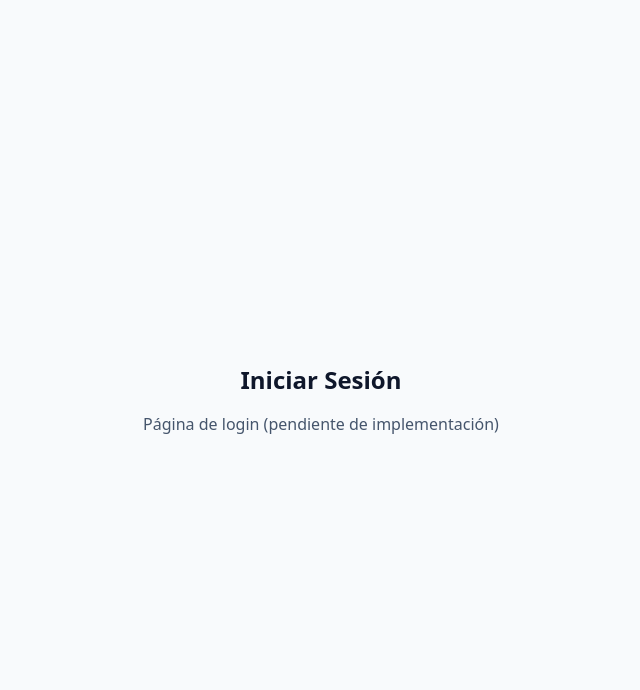
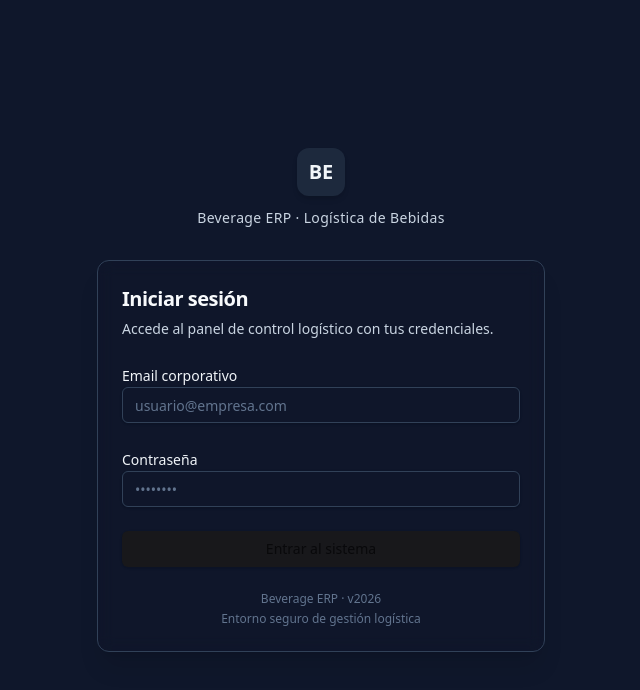
Before and after one commit to BautistaMarquez/AppWeb_Gestion, a React (Vite) app: page /login in a window 1280 px wide. Shown: the top 690 px of the page, without its empty margins (319-959 px from the left). Built offline with nearby package versions, Linux system fonts and the light colour scheme; no server answers.

Commit message:
Login funcionando

```diff
--- a/src/api/services/authService.ts
+++ b/src/api/services/authService.ts
@@ -8,7 +8,7 @@ export const authService = {
    * @returns AuthResponseDTO con token, email y rol
    */
   login: async (credentials: LoginRequestDTO): Promise<AuthResponseDTO> => {
-    const response = await api.post<AuthResponseDTO>('/api/v1/auth/login', credentials);
+    const response = await api.post<AuthResponseDTO>('/auth/login', credentials);
     return response.data;
   },
 
@@ -18,6 +18,6 @@ export const authService = {
    * @returns Promise que se resuelve cuando la operación es exitosa
    */
   changePassword: async (data: ChangePasswordRequestDTO): Promise<void> => {
-    await api.patch('/api/v1/auth/change-password', data);
+    await api.patch('/auth/change-password', data);
   },
 };
--- /dev/null
+++ b/src/pages/Login.tsx
@@ -0,0 +1,157 @@
+import { useState } from "react"
+import { useForm } from "react-hook-form"
+import { z } from "zod"
+import { zodResolver } from "@hookform/resolvers/zod"
+
+import { useAuth } from "@/hooks/useAuth"
+import type { LoginRequestDTO } from "@/types/auth"
+
+import { Card, CardHeader, CardTitle, CardDescription, CardContent, CardFooter } from "@/components/ui/card"
+import { Button } from "@/components/ui/button"
+import { Input } from "@/components/ui/input"
+import {
+  Form,
+  FormField,
+  FormItem,
+  FormLabel,
+  FormControl,
+  FormMessage,
+} from "@/components/ui/form"
+
+// Esquema de validación con Zod
+const loginSchema = z.object({
+  email: z
+    .string()
+    .min(1, "El email es obligatorio")
+    .email("Ingresa un email válido"),
+  password: z
+    .string()
+    .min(6, "La contraseña debe tener al menos 6 caracteres"),
+})
+
+type LoginFormValues = z.infer<typeof loginSchema>
+
+export default function LoginPage() {
+  const { login } = useAuth()
+  const [isLoading, setIsLoading] = useState(false)
+
+  const form = useForm<LoginFormValues>({
+    resolver: zodResolver(loginSchema),
+    defaultValues: {
+      email: "",
+      password: "",
+    },
+    mode: "onSubmit",
+  })
+
+  const onSubmit = async (values: LoginFormValues) => {
+    setIsLoading(true)
+    try {
+      // Adaptamos el tipo local al DTO esperado por el backend
+      const payload: LoginRequestDTO = {
+        email: values.email,
+        password: values.password,
+      }
+      await login(payload)
+      // La navegación y los toasts los maneja el hook useAuth
+    } finally {
+      setIsLoading(false)
+    }
+  }
+
+  return (
+    <div className="min-h-screen bg-slate-900 flex items-center justify-center px-4">
+      <div className="w-full max-w-md">
+        {/* Logo / Identidad visual */}
+        <div className="flex flex-col items-center mb-8">
+          <div className="h-12 w-12 rounded-xl bg-slate-800 flex items-center justify-center text-slate-100 text-xl font-bold shadow-md">
+            BE
+          </div>
+          <p className="mt-3 text-sm text-slate-300 tracking-wide">
+            Beverage ERP · Logística de Bebidas
+          </p>
+        </div>
+
+        <Card className="border-slate-700 bg-slate-900/60 shadow-xl backdrop-blur-sm">
+          <CardHeader>
+            <CardTitle className="text-xl text-slate-50">
+              Iniciar sesión
+            </CardTitle>
+            <CardDescription className="text-slate-300">
+              Accede al panel de control logístico con tus credenciales.
+            </CardDescription>
+          </CardHeader>
+
+          <CardContent>
+            <Form {...form}>
+              <form
+                onSubmit={form.handleSubmit(onSubmit)}
+                className="space-y-6"
+                noValidate
+              >
+                <FormField
+                  control={form.control}
+                  name="email"
+                  render={({ field }) => (
+                    <FormItem>
+                      <FormLabel className="text-slate-100">
+                        Email corporativo
+                      </FormLabel>
+                      <FormControl>
+                        <Input
+                          type="email"
+                          placeholder="usuario@empresa.com"
+                          autoComplete="email"
+                          disabled={isLoading}
+                          className="bg-slate-900/80 border-slate-700 text-slate-50 placeholder:text-slate-500"
+                          {...field}
+                        />
+                      </FormControl>
+                      <FormMessage />
+                    </FormItem>
+                  )}
+                />
+
+                <FormField
+                  control={form.control}
+                  name="password"
+                  render={({ field }) => (
+                    <FormItem>
+                      <FormLabel className="text-slate-100">
+                        Contraseña
+                      </FormLabel>
+                      <FormControl>
+                        <Input
+                          type="password"
+                          placeholder="••••••••"
+                          autoComplete="current-password"
+                          disabled={isLoading}
+                          className="bg-slate-900/80 border-slate-700 text-slate-50 placeholder:text-slate-500"
+                          {...field}
+                        />
+                      </FormControl>
+                      <FormMessage />
+                    </FormItem>
+                  )}
+                />
+
+                <Button
+                  type="submit"
+                  className="w-full"
+                  disabled={isLoading}
+                >
+                  {isLoading ? "Iniciando sesión..." : "Entrar al sistema"}
+                </Button>
+              </form>
+            </Form>
+          </CardContent>
+
+          <CardFooter className="flex flex-col items-center gap-1 text-xs text-slate-500">
+            <span>Beverage ERP · v2026</span>
+            <span>Entorno seguro de gestión logística</span>
+          </CardFooter>
+        </Card>
+      </div>
+    </div>
+  )
+}
--- a/src/router/index.tsx
+++ b/src/router/index.tsx
@@ -2,7 +2,7 @@ import { createBrowserRouter, Navigate } from 'react-router-dom';
 import DashboardLayout from '@/layouts/DashboardLayout';
 import DashboardHome from '@/components/DashboardHome';
 import ProtectedRoute from '@/components/ProtectedRoute';
-import type { RolUsuario } from '@/types/auth';
+import LoginPage from '@/pages/Login';
 
 // Página de "No Autorizado" - Componente simple
 const UnauthorizedPage = () => {
@@ -20,18 +20,6 @@ const UnauthorizedPage = () => {
         >
           Volver al Inicio
         </a>
-      </div>
-    </div>
-  );
-};
-
-// Página de Login - Placeholder (será implementada después)
-const LoginPage = () => {
-  return (
-    <div className="flex items-center justify-center min-h-screen bg-slate-50">
-      <div className="text-center space-y-4">
-        <h1 className="text-2xl font-bold text-slate-900">Iniciar Sesión</h1>
-        <p className="text-slate-600">Página de login (pendiente de implementación)</p>
       </div>
     </div>
   );
```
